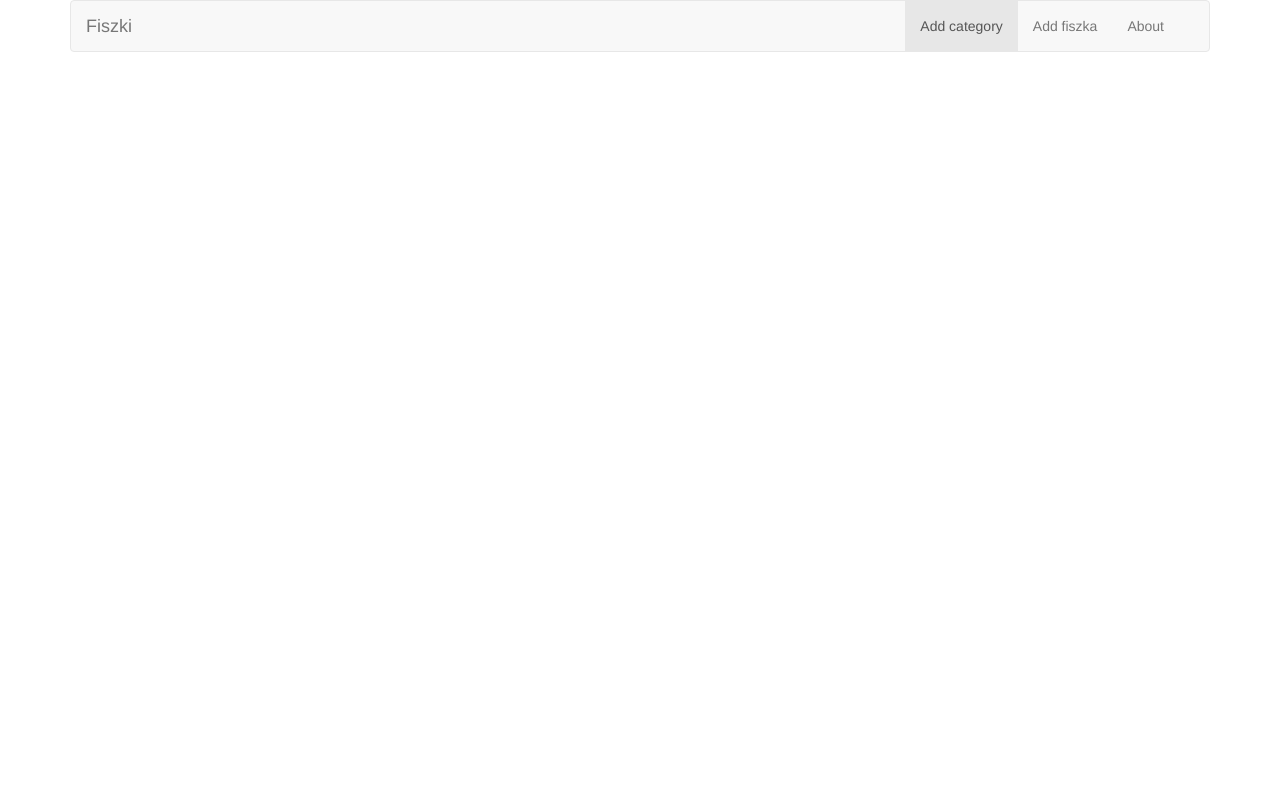
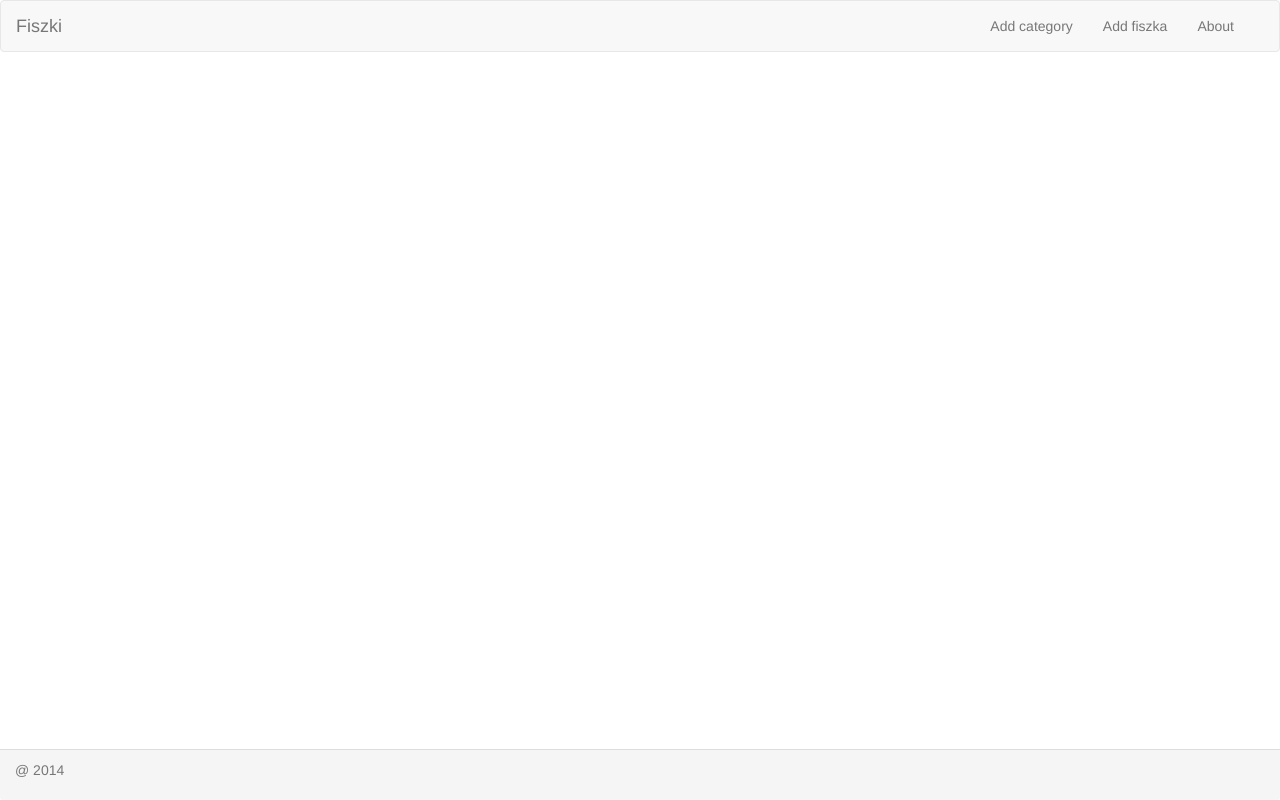
Before and after one commit to szewczykmira/Fiszkowo, a Django app: page / in a window 1280 px wide. Run offline with Django 3.2, Linux system fonts and the light colour scheme; some libraries are stand-ins or nearby versions.

Commit message:
Footer added

```diff
--- a/templates/base.html
+++ b/templates/base.html
@@ -7,8 +7,10 @@
     <link rel="stylesheet" href="{%  static 'css/bootstrap.css' %}">
 </head>
 <body>
+{% include 'navbar.html' %}
 <div class="container">
-{% include 'navbar.html' %}
+
 </div>
+{% include "footer.html" %}
 </body>
 </html>
--- /dev/null
+++ b/templates/footer.html
@@ -0,0 +1,3 @@
+<footer class="panel-footer navbar-fixed-bottom">
+    <p class="text-muted">@ 2014</p>
+</footer>
--- a/templates/navbar.html
+++ b/templates/navbar.html
@@ -5,9 +5,10 @@
       <a class="navbar-brand" href="{% url 'home' %}">Fiszki</a>
     </div>
     <!-- Collect the nav links, forms, and other content for toggling -->
-    <div class="collapse navbar-collapse navbar-right" id="bs-example-navbar-collapse-1">
+    <div class="collapse navbar-collapse navbar-right">
       <ul class="nav navbar-nav">
-        <li class="active"><a href="{% url 'add_category' %}">Add category</a></li>
+        <li>
+            <a href="{% url 'add_category'%}">Add category</a></li>
         <li><a href="{% url 'add_fiszka' %}">Add fiszka</a></li>
         <li><a href="{% url 'about_author' %}">About</a></li>
       </ul>
```
